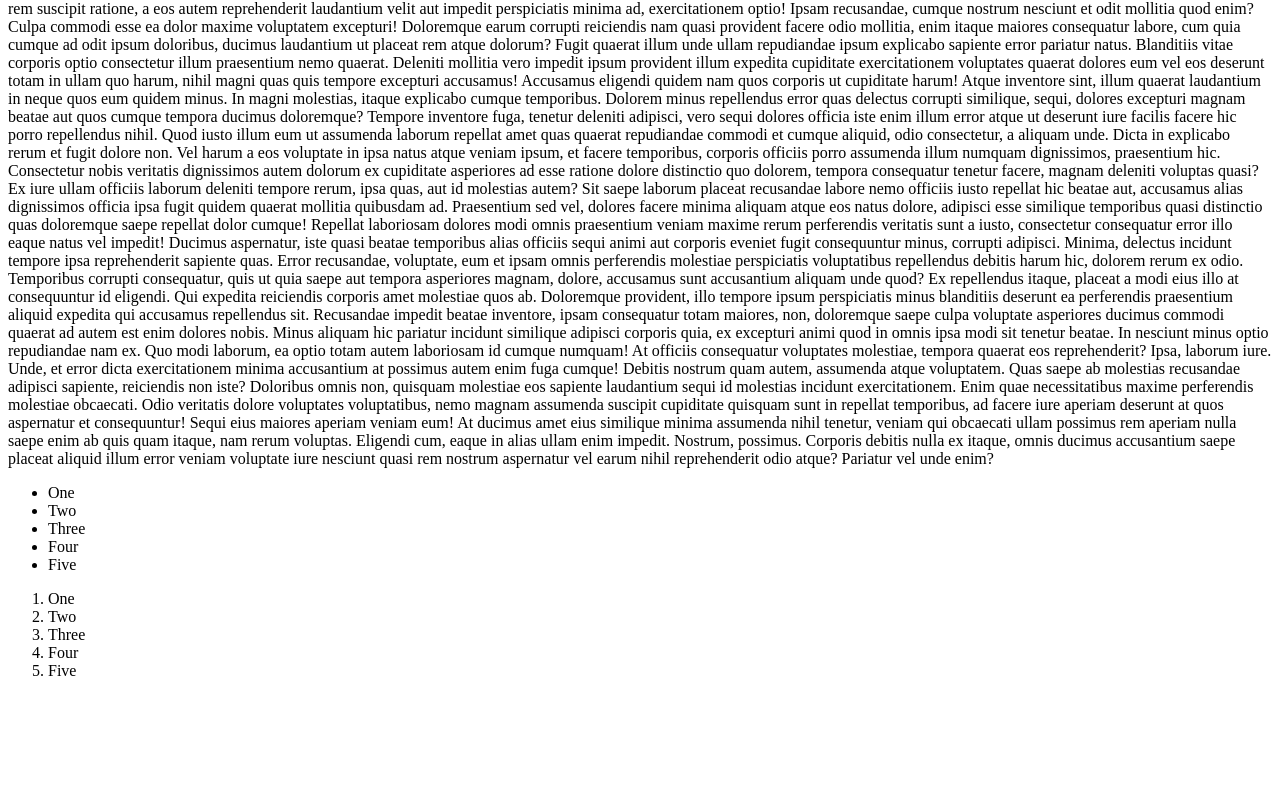
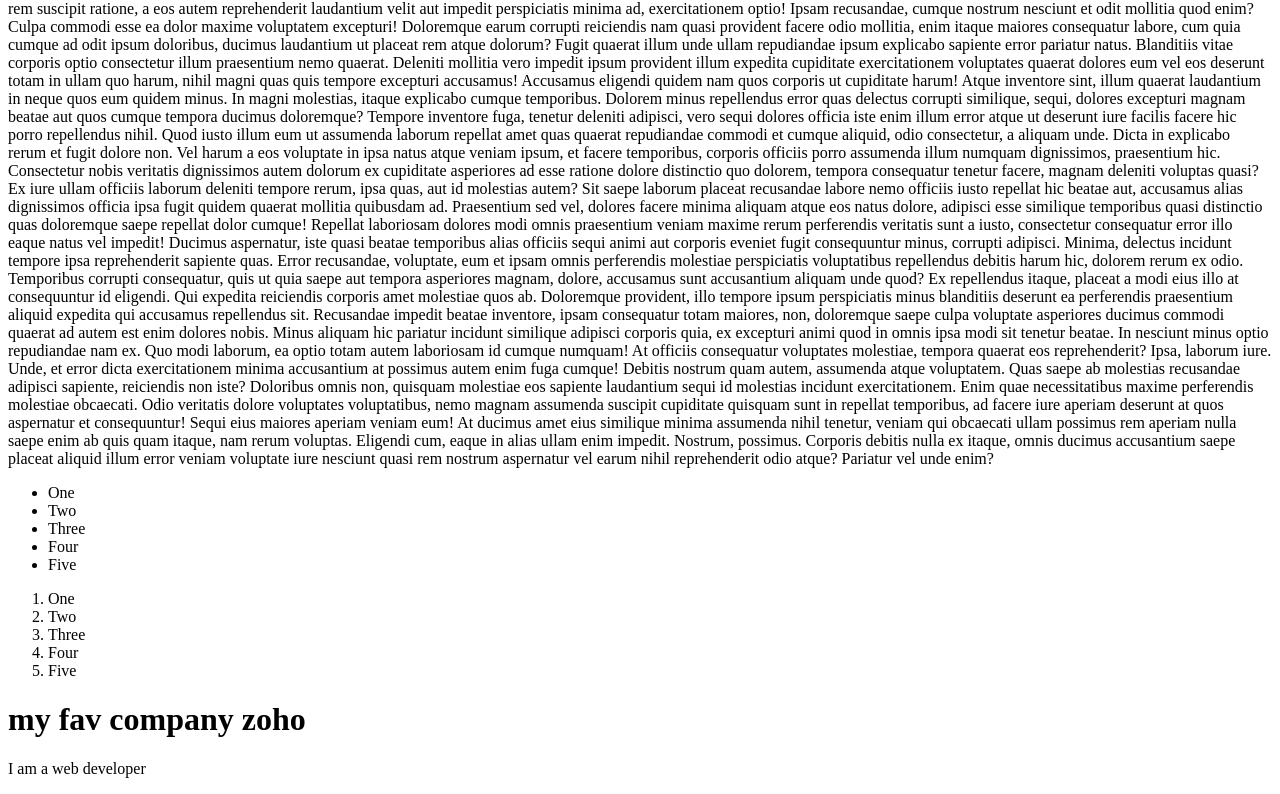
Before and after one commit to Sudha2000-svg/projrct-4, a plain HTML site: page index.html in a window 1280 px wide. Shown: the part 504-1298 px from the top of the page. Before the commit the page ends 1200 px from the top, so only its background shows below. Drawn offline with Linux system fonts and the light colour scheme.

Commit message:
Update index.html

```diff
--- a/index.html
+++ b/index.html
@@ -20,3 +20,8 @@
     <li> Four </li>
     <li> Five </li>
  </ol>
+
+
+ <h1> my fav company zoho </h1>
+
+ <p> I am a web developer </p>
```
